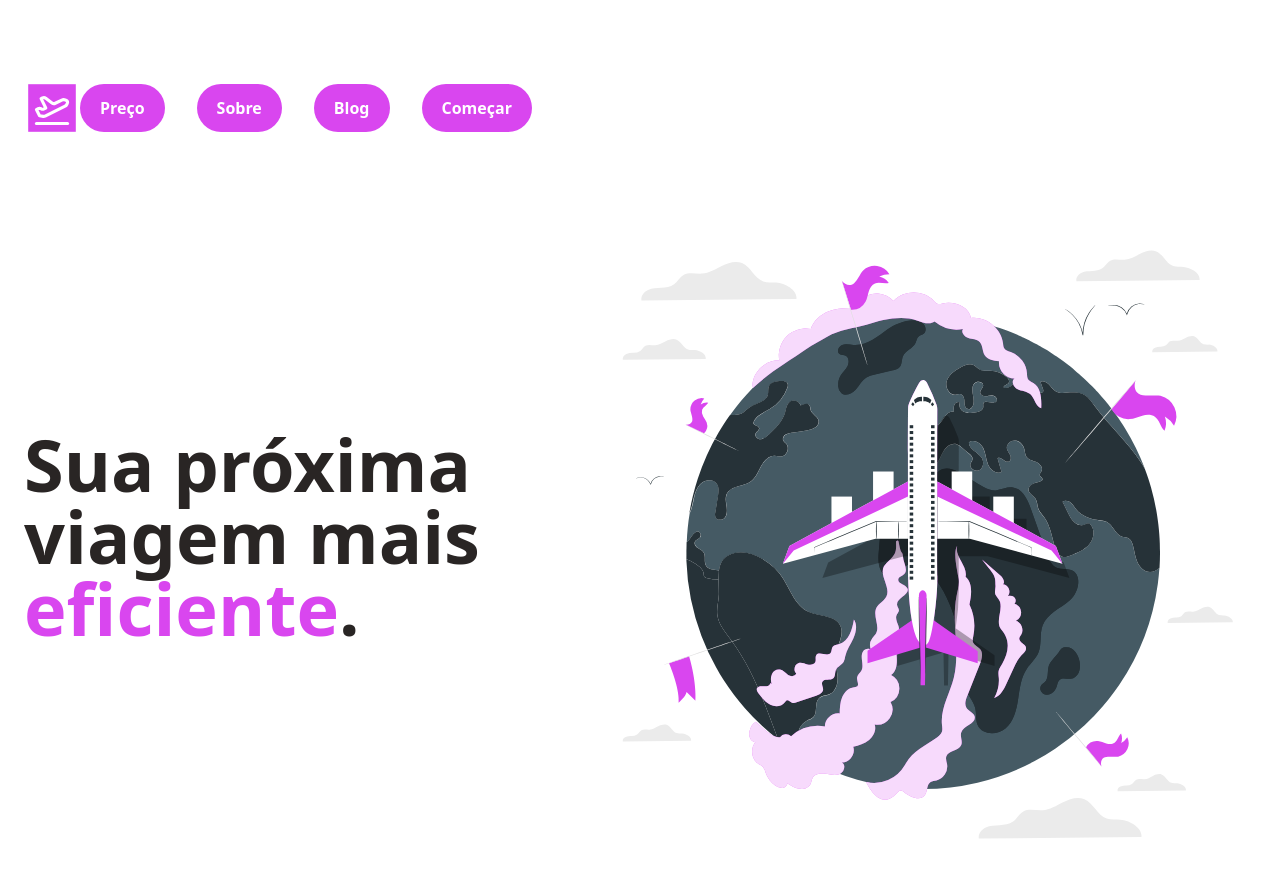
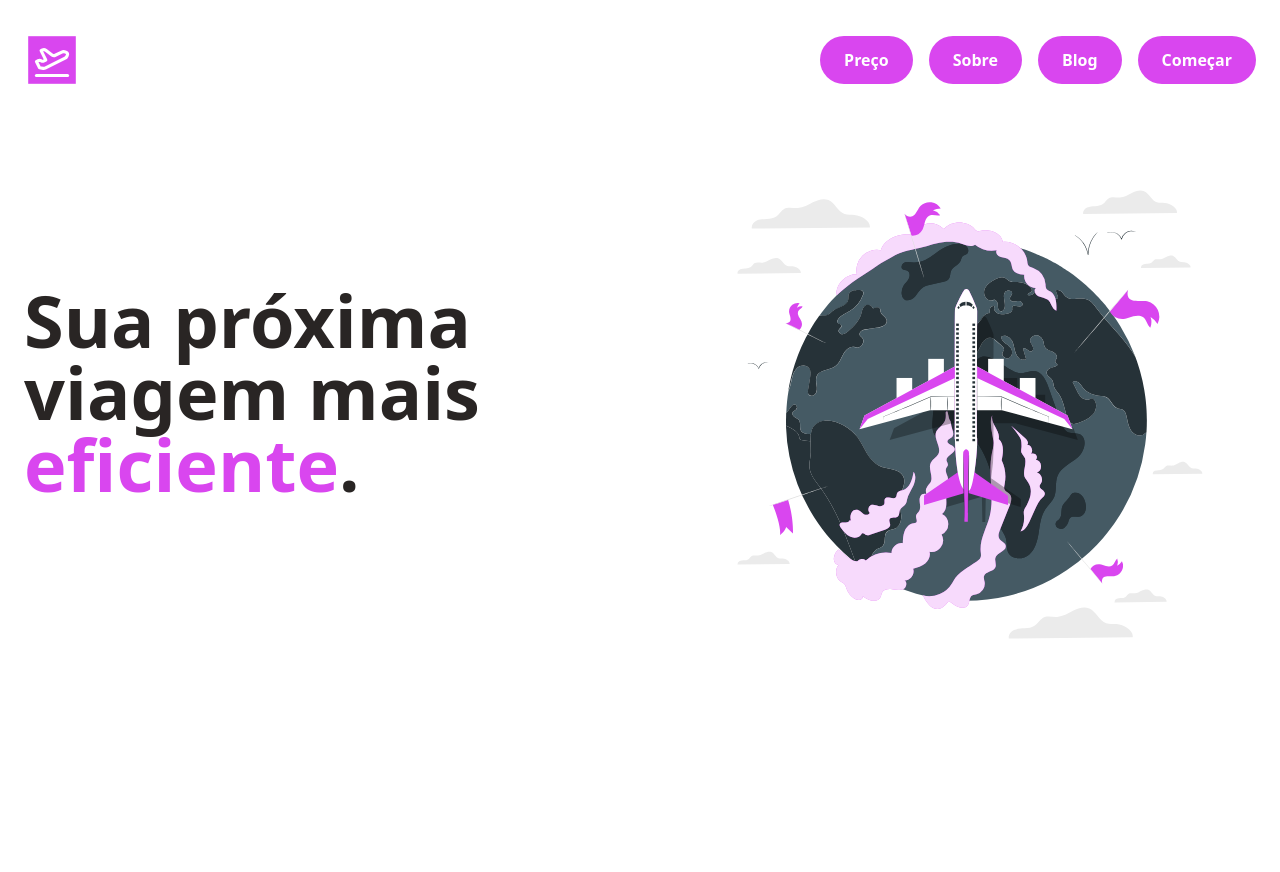
Before and after one commit to Franciele-Santos-Silva/Wanderlust, a Next.js app: page / in a window 1280 px wide. After the commit the page ends 800 px from the top, so only its background shows below. Built offline with nearby package versions, Linux system fonts and the light colour scheme.

Commit message:
Centralização

```diff
--- a/src/app/page.tsx
+++ b/src/app/page.tsx
@@ -5,64 +5,57 @@ import Link from "next/link";
 
 export default function Home() {
   return (
-    <main>
+    <main className="min-h-screen">
+      <section id="hero" className="mx-auto max-w-7xl px-6 py-8">
 
-      <section id="hero" className="mx-auto mt-20 flex max-w-7xl flex-col gap-16 px-6">
+        <nav className="flex items-center justify-between w-full mb-16">
 
-        <nav className="flex h-14 w-full items-center junstify-between">
-          <Image
-           className="h-14 w-14" src={logoSvg} alt='Logomarca da Wanderlust'
-           />
+          <div className="flex-shrink-0">
+            <Image
+              className="h-14 w-14"
+              src={logoSvg}
+              alt='Logomarca da Wanderlust'
+            />
+          </div>
 
-           <div className="flex gap-8 items-center ">
-
-            <Link href="#hero" className="font-medium px-5 py-3 text-white bg-fuchsia-500 rounded-full text-stone-700 hover:text-fuchsia-500 transition-colors">
-            <p className="font-bold">Preço</p>
-
+          <div className="flex gap-4 items-center">
+            <Link href="#precos" className="font-bold px-6 py-3 bg-fuchsia-500 text-white rounded-full hover:bg-fuchsia-600 transition-colors">
+              Preço
             </Link>
 
-              <Link href="#hero" className="font-medium px-5 py-3 text-white bg-fuchsia-500 rounded-full text-stone-700 hover:text-fuchsia-500 transition-colors">
-            <p className="font-bold">Sobre</p>
-
+            <Link href="#sobre" className="font-bold px-6 py-3 bg-fuchsia-500 text-white rounded-full hover:bg-fuchsia-600 transition-colors">
+              Sobre
             </Link>
 
-              <Link href="#hero" className="font-medium px-5 py-3 text-white bg-fuchsia-500 rounded-full text-stone-700 hover:text-fuchsia-500 transition-colors">
-            <p className="font-bold">Blog</p>
-
-            </Link>
-              <Link href="#hero" className="font-medium px-5 py-3 text-white bg-fuchsia-500 rounded-full text-stone-700 hover:text-fuchsia-500 transition-colors">
-            <p className="font-bold">Começar</p>
-
+            <Link href="#blog" className="font-bold px-6 py-3 bg-fuchsia-500 text-white rounded-full hover:bg-fuchsia-600 transition-colors">
+              Blog
             </Link>
 
-           </div>
-
+            <Link href="#comecar" className="font-bold px-6 py-3 bg-fuchsia-500 text-white rounded-full hover:bg-fuchsia-600 transition-colors">
+              Começar
+            </Link>
+          </div>
         </nav>
 
-      <div className="w-full flex items-center justify-between">
+        <div className="w-full flex flex-col lg:flex-row items-center justify-between gap-16">
+          <div className="text-center lg:text-left lg:w-1/2">
+            <h1 className="text-5xl md:text-6xl lg:text-7xl font-black text-stone-800 leading-tight mb-8">
+              Sua próxima viagem mais{' '}
+              <span className="text-fuchsia-500">eficiente</span>.
+            </h1>
+          </div>
 
-        <div>
-
-          <h1 className="text-left text-7xl font-black text-stone-800">
-            Sua próxima viagem mais{' '}
-            <span className="text-fuchsia-500">eficiente</span>.
-
-          </h1>
-
-        </div>
-
-          <Image
-           className="w-full max-w-2xl"
-          src={airplaneSvg}
-          alt='Avião dando a volta no planeta Terra'
-
-          />
-
+          <div className="lg:w-1/2 flex justify-center">
+            <Image
+              className="w-full max-w-md lg:max-w-lg"
+              src={airplaneSvg}
+              alt='Avião dando a volta no planeta Terra'
+              priority
+            />
+          </div>
         </div>
 
       </section>
-
     </main>
-
   );
 }
```
